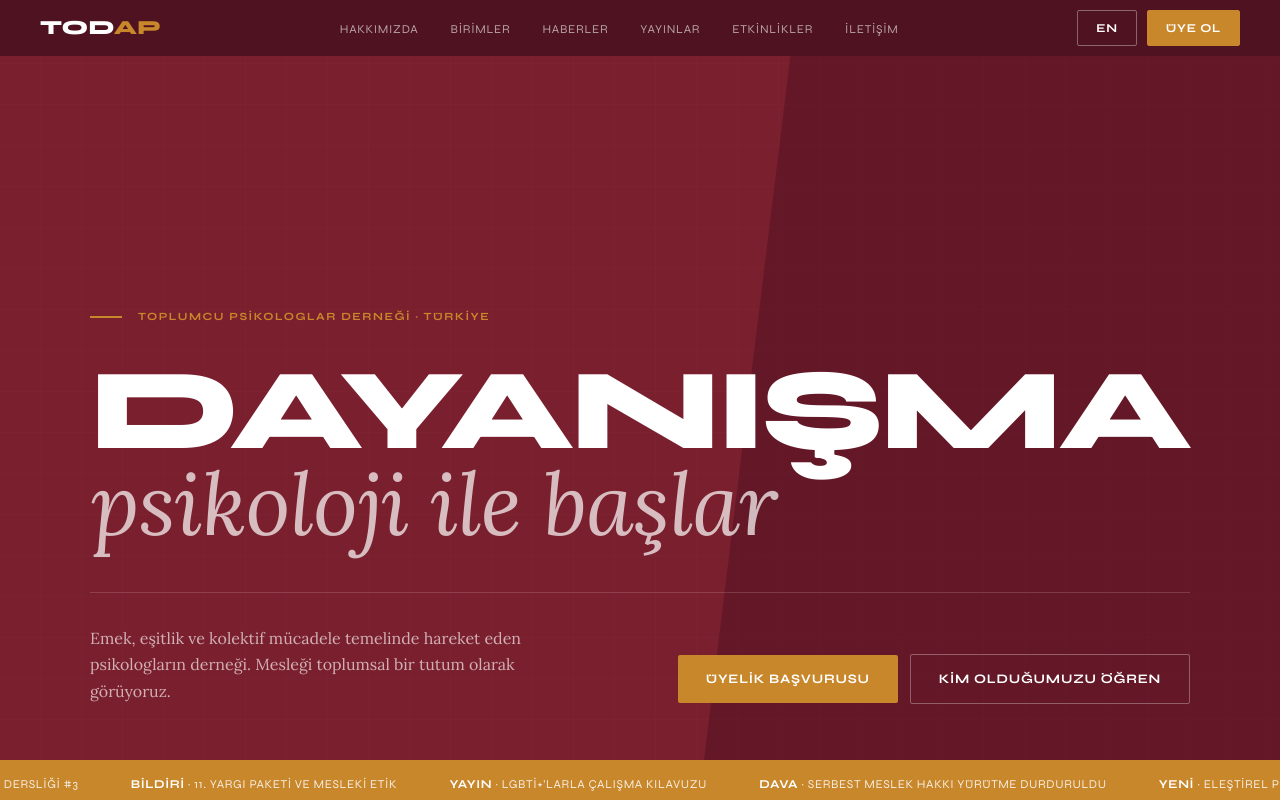
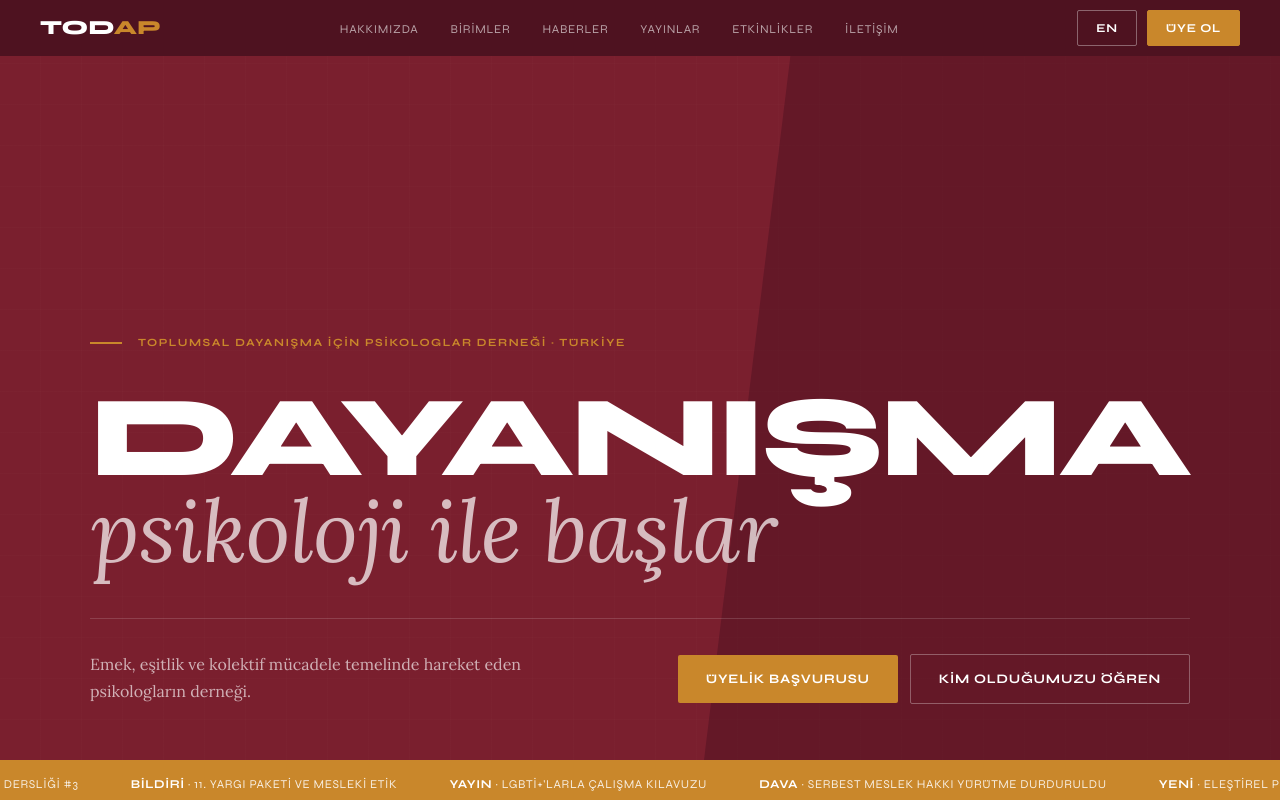
Before and after one commit to EbubekirGonan/todap, a plain HTML site: page index.html in a window 1280 px wide. Shown: the top 800 px of the page. Drawn offline with Linux system fonts and the light colour scheme.

Commit message:
syncronized with netfly

```diff
--- a/index.html
+++ b/index.html
@@ -205,10 +205,10 @@
 <div id="p-home" class="pv on">
   <div class="hero-wrap">
     <div class="hi">
-      <div class="ho">Toplumcu Psikologlar Derneği · Türkiye</div>
+      <div class="ho">Toplumsal Dayanışma İçin Psikologlar Derneği · Türkiye</div>
       <h1 class="hero-h">Dayanışma<br><span class="il">psikoloji ile başlar</span></h1>
       <div class="hb">
-        <p class="hd">Emek, eşitlik ve kolektif mücadele temelinde hareket eden psikologların derneği. Mesleği toplumsal bir tutum olarak görüyoruz.</p>
+        <p class="hd">Emek, eşitlik ve kolektif mücadele temelinde hareket eden psikologların derneği.</p>
         <div class="hbtns">
           <a class="bm" onclick="go('uyelik')">Üyelik Başvurusu</a>
           <a class="bgw" onclick="goHome();scrollTo('hakkinda-s')">Kim Olduğumuzu Öğren</a>
@@ -224,7 +224,7 @@
     <span><strong>Yeni</strong> · Eleştirel Psikoloji Dersliği #3</span>
     <span><strong>Bildiri</strong> · 11. Yargı Paketi ve Mesleki Etik</span>
     <span><strong>Yayın</strong> · LGBTİ+'larla Çalışma Kılavuzu</span>
-    <span><strong>Dava</strong> · Serbest Meslek Hakkı Yürütme Durduruldu</span>
+    <span><strong>Dava</strong> · Serbest Meslek Hakkı Yürütme Durduruldu </span>
   </div></div>
 
   <section id="haberler">
```
